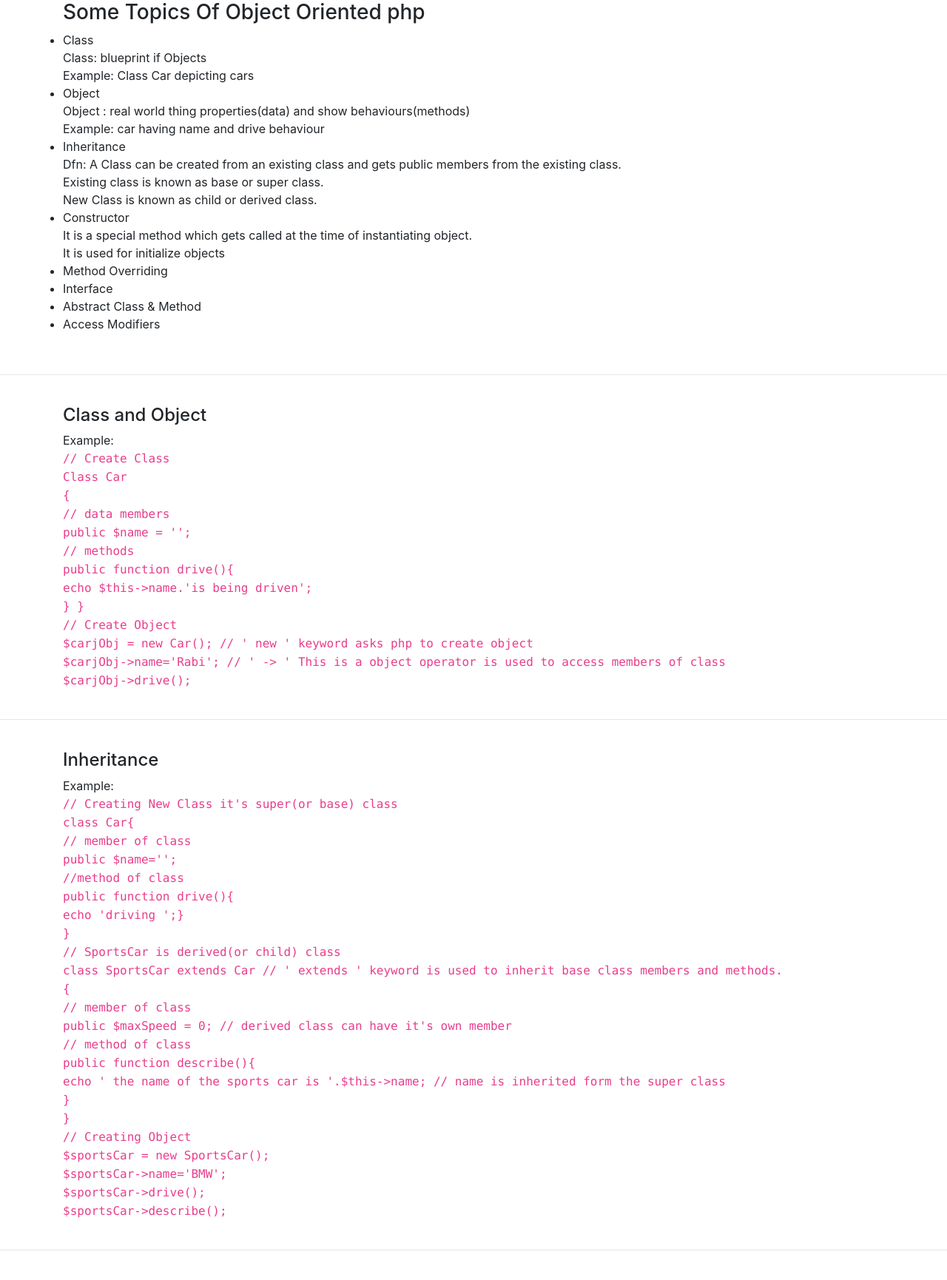
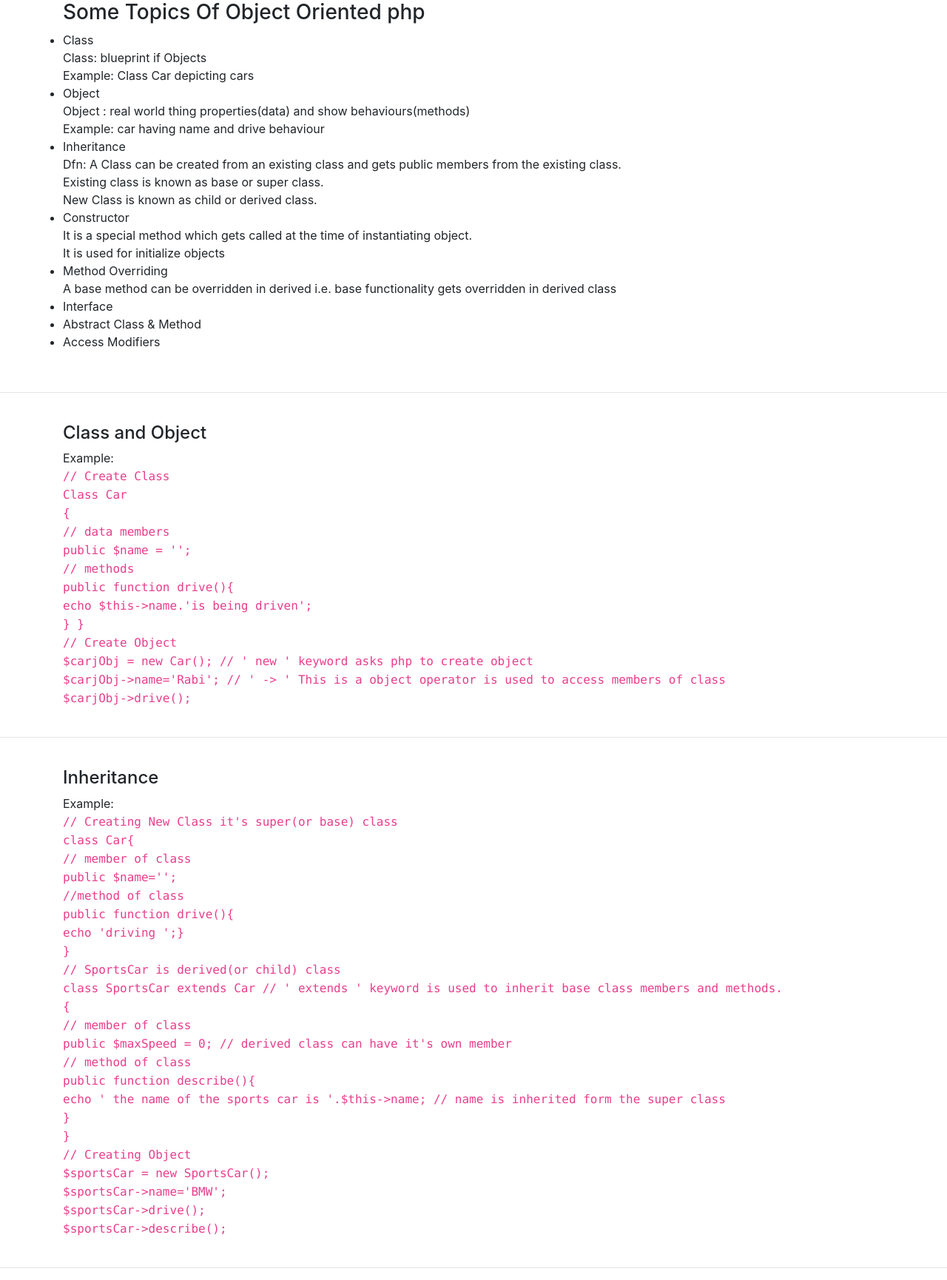
Before and after one commit to rabikrishnayadav/php, a PHP site: page /php/oops/index.php in a window 1280 px wide. Shown: the part 56-1786 px from the top of the page at 74% size. Run offline with PHP 8.4, Linux system fonts and the light colour scheme.

Commit message:
method overriding

```diff
--- a/oops/index.php
+++ b/oops/index.php
@@ -25,6 +25,7 @@
 		It is a special method which gets called at the time of instantiating object.<br>
 		It is used for initialize objects<br>
 		<li>Method Overriding</li>
+		A base method can be overridden in derived i.e. base functionality gets overridden in derived class<br>
 		<li>Interface</li>
 		<li>Abstract Class & Method</li>
 		<li>Access Modifiers</li>
@@ -102,5 +103,33 @@
 			$cat->walk();<br>
 		</code>
 	</div><br><hr><br>
+	<div class="container">
+		<h4>Method Overridding</h4>
+		Example:<br>
+		<code>
+			// creating a class<br>
+			class Car{<br>
+				// member of class<br>
+				public $name='';<br>
+				// method of class<br>
+				public function drive(){<br>
+					echo '<br> Car is running';}<br>
+			}<br>
+			// another child class<br>
+			class newSportsCar extends Car{<br>
+				// nothing overridden then base logic is still present<br>
+			}<br>
+			// child class creating<br>
+			class SportsCar extends Car{<br>
+				public function drive(){  // drive method is overridden<br>
+					echo '<br> SportsCar is running';}<br>
+			}<br>
+			// object is creating for two class<br>
+			$nsc =new newSportsCar();<br>
+			$nsc->drive();<br>
+			$sc = new SportsCar();<br>
+			$sc->drive();<br>
+		</code>
+	</div><br><hr><br>
 </body>
 </html>
```
Also changed, not shown: oops/overridding.php (added, +44 -0 lines).
